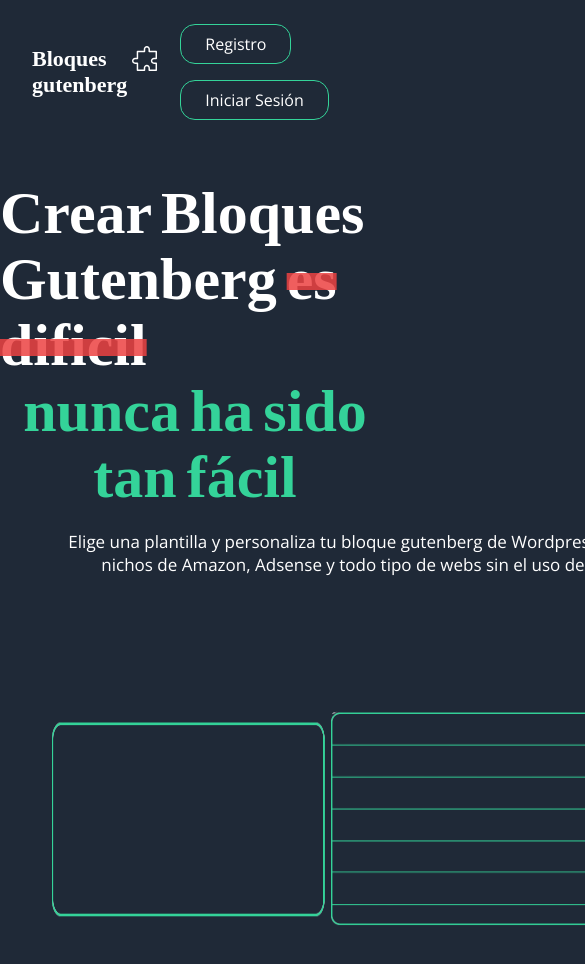
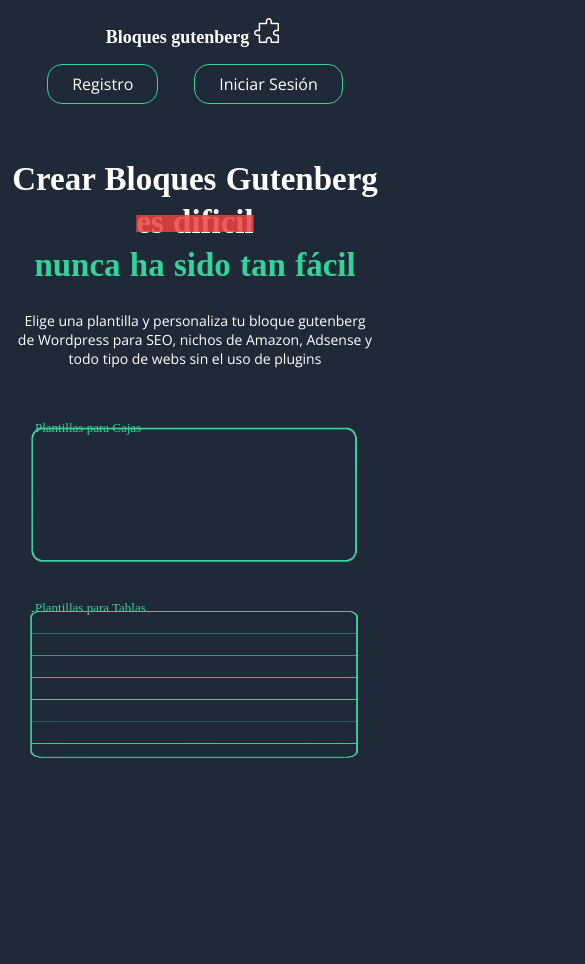
Before and after one commit to Serranosoft/Bloques-Gutenberg, a React (Create React App) app: page / in a window 390 px wide. Shown: the top 964 px of the page, 585 px wide, since content can reach past the window. Before the commit the page ends 932 px from the top, so only its background shows below. Built offline with nearby package versions, Linux system fonts and the light colour scheme; no server answers; a web font is replaced by a local one.

Commit message:
Header, langing and templateList pages responsiveness implemented

```diff
--- a/src/App.js
+++ b/src/App.js
@@ -59,4 +59,7 @@ const MainSection = styled.section`
     display: flex;
     flex-direction: column;
     align-items: center;
+    @media(max-width: 768px) {
+      height: 100vh;
+    }
 `
--- a/src/components/Account.js
+++ b/src/components/Account.js
@@ -44,7 +44,6 @@ function Account() {
 
 
     if(!authUser) {
-
         return (<Redirect to="/" />)
     } else {
         return (
--- a/src/components/Header.js
+++ b/src/components/Header.js
@@ -9,7 +9,7 @@ function Header() {
 
     return (
         <HeaderSection>
-            <HeaderTitle to="/">Bloques gutenberg<img src={logo} alt="bloques gutenberg"/></HeaderTitle>
+            <HeaderTitle to="/"><span>Bloques gutenberg</span><img src={logo} alt="bloques gutenberg"/></HeaderTitle>
             <DropdownMenu />
         </HeaderSection>
     )
@@ -24,6 +24,10 @@ const HeaderSection = styled.header`
   padding: 16px 32px;
   align-items: center;
   justify-content: space-between;
+  @media(max-width: 768px) {
+      flex-direction: column;
+      padding: 10px 8px;
+  }
 `
 
 const HeaderTitle = styled(Link)`
@@ -40,4 +44,9 @@ const HeaderTitle = styled(Link)`
         color: white;
         margin: 0 5px;
     }
+    @media(max-width: 768px) {
+        display: block;
+        font-size: 18px;
+        margin: 8px 0;
+    }
 `
--- a/src/components/Landing.js
+++ b/src/components/Landing.js
@@ -24,7 +24,7 @@ function Landing() {
 
             <LandingWrapper>
                 <LandingSubtitle>Elige una plantilla y personaliza tu bloque gutenberg de Wordpress para SEO,
-                    nichos de Amazon, Adsense y todo tipo de webs sin el uso de plugins
+                nichos de Amazon, Adsense y todo tipo de webs sin el uso de plugins
                 </LandingSubtitle>
                 <ArrowText arrowLeft>Plantillas para Tablas</ArrowText>
                 <DecorationArrow src={ArrowLeft} arrowLeft />
@@ -58,13 +58,13 @@ const LandingTitle = styled.h1`
     color: white;
     line-height: 1.1;
     word-spacing: -5px;
-`
-
-const LandingSubtitle = styled.p`
-    width: 650px;
-    margin: 0 auto;
     text-align: center;
-    font-size: 17px;
+    @media(max-width: 768px) {
+        padding: 36px 8px 8px 8px;
+        font-size: 33px;
+        line-height: 1.3;
+        word-spacing: 1px;
+    }
 `
 
 const LandingWrapper = styled.div`
@@ -72,6 +72,22 @@ const LandingWrapper = styled.div`
     height: 100%;
     margin-top: 20px;
     text-align: center;
+    @media(max-width: 768px) {
+        width: 95%;
+        margin-top: 8px;
+    }
+`
+
+
+const LandingSubtitle = styled.p`
+    width: 650px;
+    margin: 0 auto;
+    font-size: 17px;
+    @media(max-width: 768px) {
+        padding: 8px;
+        font-size: 14px;
+        width: 100%;
+    }
 `
 
 const OptionWrapper = styled.div`
@@ -79,6 +95,11 @@ const OptionWrapper = styled.div`
     display: flex;
     justify-content: space-evenly;
     margin-top: 24px;
+    @media(max-width: 768px) {
+        flex-direction: column;
+        margin-top: 8px;
+        align-items: space-evenly;
+    }
 `
 
 const ImageOption = styled.img`
@@ -89,6 +110,14 @@ const ImageOption = styled.img`
     &:hover {
         transform: scale(1.1);
     }
+    @media(max-width: 768px) {
+        width: 90%;
+        height: 150px;
+        margin-top: 35px;
+        &:hover {
+            transform: scale(1.05);
+        }
+    }
 `
 
 const DecorationArrow = styled.img`
@@ -98,6 +127,10 @@ const DecorationArrow = styled.img`
         props.arrowLeft ? '70px' : '70px'};
     left: ${props =>
         props.arrowLeft ? '445px' : '-595px'};
+
+    @media(max-width: 768px) {
+        display: none;
+    }
 
 `
 
@@ -110,4 +143,12 @@ const ArrowText = styled.span`
     color: #34d399;
     text-align: center;
     font-family: 'Texturina', serif;
+    @media(max-width: 768px) {
+        position: absolute;
+        top: ${props =>
+            props.arrowLeft ? '600px' : '420px'};
+        left: ${props =>
+            props.arrowLeft ? '35px' : '35px'};
+        font-size: 13px;
+    }
 `
--- a/src/components/TemplateList.js
+++ b/src/components/TemplateList.js
@@ -75,6 +75,12 @@ const LandingTitle = styled.h1`
     font-family: 'Texturina', serif;
     color: white;
     word-spacing: -5px;
+    @media(max-width: 768px) {
+        padding: 36px 8px 8px 8px;
+        font-size: 33px;
+        line-height: 1.3;
+        word-spacing: 1px;
+    }
 `
 
 const TemplateListWrapper = styled.section`
@@ -90,6 +96,13 @@ const TemplateListWrapper = styled.section`
     & a, & div:first-child {
         width: 70%;
         margin: 0 auto;
+    }
+    @media(max-width: 768px) {
+        width: 95%;
+        grid-template-columns: 1fr;
+        & > * {
+            width: 90% !important;
+        }
     }
 `
 
@@ -116,6 +129,9 @@ const DecorationArrow = styled.img`
     position: relative;
     top: 110px;
     left: -435px;
+    @media(max-width: 768px) {
+        display: none;
+    }
 `
 
 const ArrowText = styled.span`
@@ -125,4 +141,7 @@ const ArrowText = styled.span`
     color: #34d399;
     text-align: center;
     font-family: 'Texturina', serif;
+    @media(max-width: 768px) {
+        display: none;
+    }
 `
```
